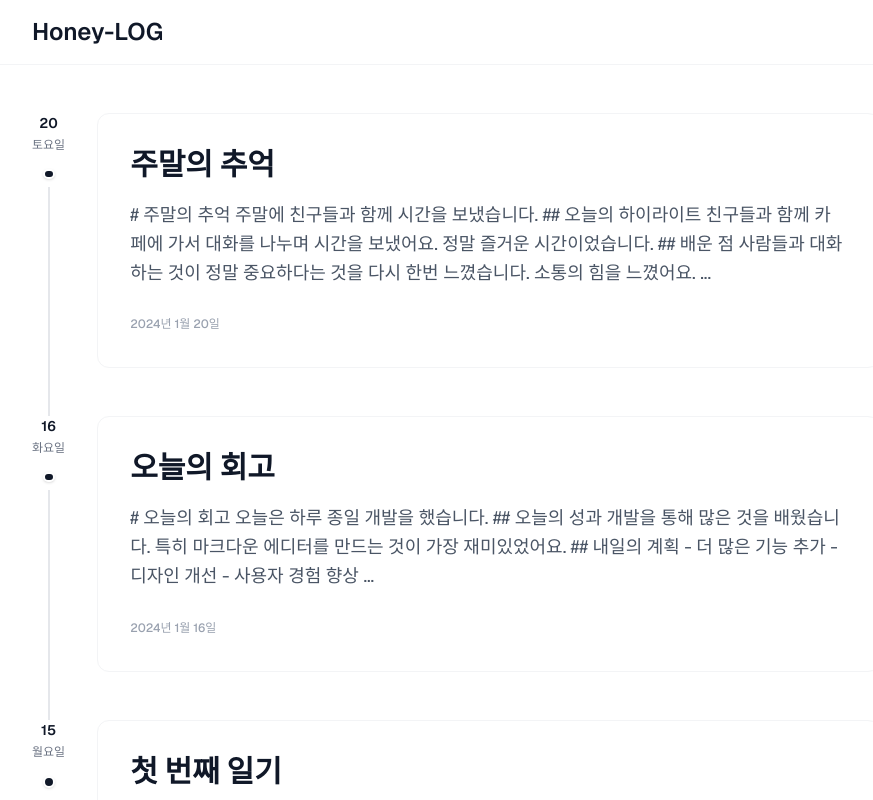
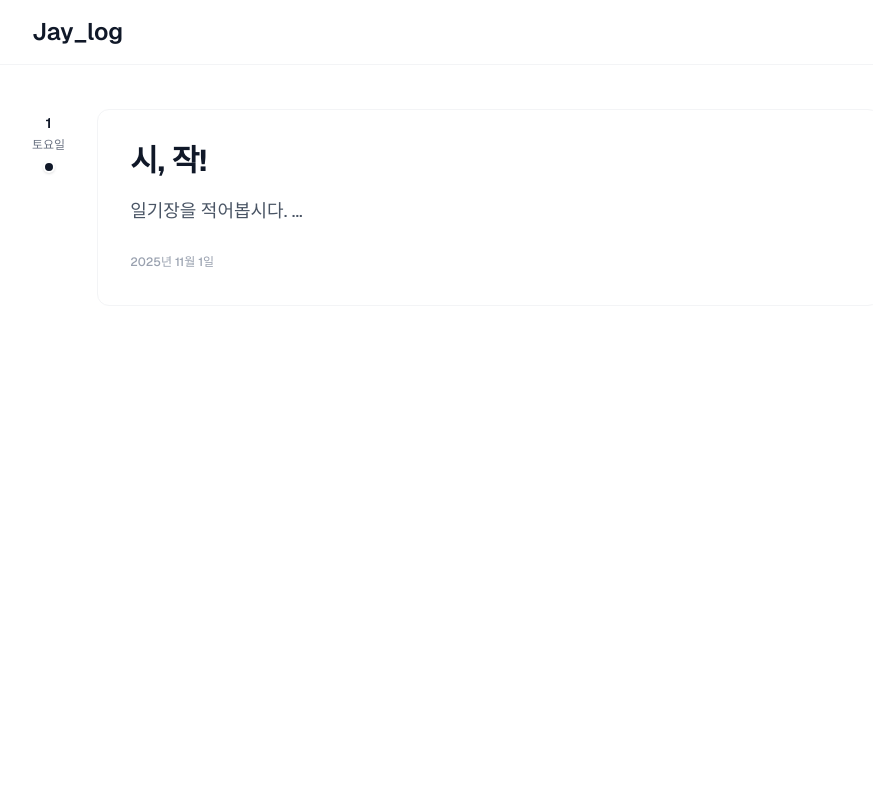
Before and after one commit to heonyus/illgii, a Next.js app: page / in a window 1280 px wide. Shown: the top 800 px of the page, without its empty margins (184-1057 px from the left). Built offline with nearby package versions, Linux system fonts and the light colour scheme.

Commit message:
Update project to use @tailwindcss/typography, rename app to JayLOG, and modify diary entries. Added .vercel to .gitignore. Removed two diary entries and updated one with new content.

```diff
--- a/app/globals.css
+++ b/app/globals.css
@@ -1,4 +1,5 @@
 @import "tailwindcss";
+@plugin "@tailwindcss/typography";
 
 :root {
   --background: #ffffff;
--- a/app/layout.tsx
+++ b/app/layout.tsx
@@ -13,7 +13,7 @@ const geistMono = Geist_Mono({
 });
 
 export const metadata: Metadata = {
-  title: "Honey-LOG",
+  title: "JayLOG",
   description: "심플한 일기 웹사이트",
 };
 
--- a/components/Layout.tsx
+++ b/components/Layout.tsx
@@ -13,7 +13,7 @@ export default function Layout({ children }: { children: React.ReactNode }) {
               href="/"
               className="text-xl font-semibold text-gray-900 transition-colors hover:text-gray-700 active:scale-95 sm:text-2xl"
             >
-              Honey-LOG
+              Jay_log
             </Link>
           </div>
         </div>
--- a/components/TimelineDiaryCard.tsx
+++ b/components/TimelineDiaryCard.tsx
@@ -29,27 +29,27 @@ export default function TimelineDiaryCard({ diary, index, isLast = false }: Time
       initial={{ opacity: 0, y: 20 }}
       animate={{ opacity: 1, y: 0 }}
       transition={{ duration: 0.3, delay: index * 0.05 }}
-      className="relative flex gap-8"
+      className="relative flex gap-8 items-start"
     >
       {/* 타임라인 선과 날짜 영역 */}
-      <div className="flex flex-col items-center shrink-0">
-        {/* 날짜/요일 표시 */}
-        <div className="flex flex-col items-center mb-4">
+      <div className="flex flex-col items-center shrink-0 relative min-h-full">
+        {/* 날짜/요일 표시 - 카드 상단과 정렬 */}
+        <div className="flex flex-col items-center mb-2">
           <div className="text-sm font-semibold text-gray-900">{date.getDate()}</div>
           <div className="text-xs text-gray-500 mt-1">{dayOfWeek}</div>
         </div>
 
         {/* 타임라인 점 */}
-        <div className="w-3 h-3 rounded-full bg-gray-900 border-2 border-white shadow-sm z-10" />
+        <div className="w-3 h-3 rounded-full bg-gray-900 border-2 border-white shadow-sm z-10 relative" />
 
-        {/* 타임라인 선 */}
+        {/* 타임라인 선 - 다음 항목까지 이어지도록 */}
         {!isLast && (
-          <div className="w-0.5 h-full bg-gray-200 mt-2" />
+          <div className="w-0.5 bg-gray-200 flex-1 mt-2 min-h-[200px]" />
         )}
       </div>
 
       {/* 일기 카드 (미디엄/브런치 스타일) */}
-      <div className="flex-1 pb-12">
+      <div className="flex-1 pb-12 -mt-1">
         <Link href={`/diary/${diary.id}`}>
           <article className="group cursor-pointer rounded-xl border border-gray-100 bg-white p-8 transition-all duration-200 hover:border-gray-200 hover:shadow-xl hover:-translate-y-0.5 active:scale-[0.99]">
             <h2 className="mb-4 text-2xl font-bold text-gray-900 transition-colors group-hover:text-gray-700 sm:text-3xl leading-tight">
--- a/diaries/2024-01-15.md
+++ b/diaries/2024-01-15.md
@@ -1,20 +1,6 @@
 ---
-title: 첫 번째 일기
-date: 2024-01-15
+title: 시, 작!
+date: 2025-11-01
 ---
 
-# 첫 번째 일기
-
-안녕하세요! 이것은 첫 번째 일기입니다.
-
-오늘은 새로운 일기 웹사이트를 만들었습니다. 정말 재미있는 경험이었어요.
-
-## 오늘 한 일
-
-- 웹사이트 디자인 구상
-- 개발 시작
-- 첫 번째 일기 작성
-
-## 느낀 점
-
-정말 만족스러운 하루였습니다. 앞으로도 계속 일기를 써나가고 싶어요.
+일기장을 적어봅시다.
--- a/diaries/2024-01-16.md
+++ /dev/null
@@ -1,18 +0,0 @@
----
-title: 오늘의 회고
-date: 2024-01-16
----
-
-# 오늘의 회고
-
-오늘은 하루 종일 개발을 했습니다.
-
-## 오늘의 성과
-
-개발을 통해 많은 것을 배웠습니다. 특히 마크다운 에디터를 만드는 것이 가장 재미있었어요.
-
-## 내일의 계획
-
-- 더 많은 기능 추가
-- 디자인 개선
-- 사용자 경험 향상
--- a/diaries/2024-01-20.md
+++ /dev/null
@@ -1,16 +0,0 @@
----
-title: 주말의 추억
-date: 2024-01-20
----
-
-# 주말의 추억
-
-주말에 친구들과 함께 시간을 보냈습니다.
-
-## 오늘의 하이라이트
-
-친구들과 함께 카페에 가서 대화를 나누며 시간을 보냈어요. 정말 즐거운 시간이었습니다.
-
-## 배운 점
-
-사람들과 대화하는 것이 정말 중요하다는 것을 다시 한번 느꼈습니다. 소통의 힘을 느꼈어요.
--- a/package.json
+++ b/package.json
@@ -9,6 +9,7 @@
     "lint": "eslint"
   },
   "dependencies": {
+    "@tailwindcss/typography": "^0.5.19",
     "framer-motion": "^12.23.24",
     "gray-matter": "^4.0.3",
     "next": "16.0.1",
```
Also changed, not shown: components/MarkdownViewer.tsx (+10 -1 lines), 2 other files (tests, documents, lock files or other folders).
